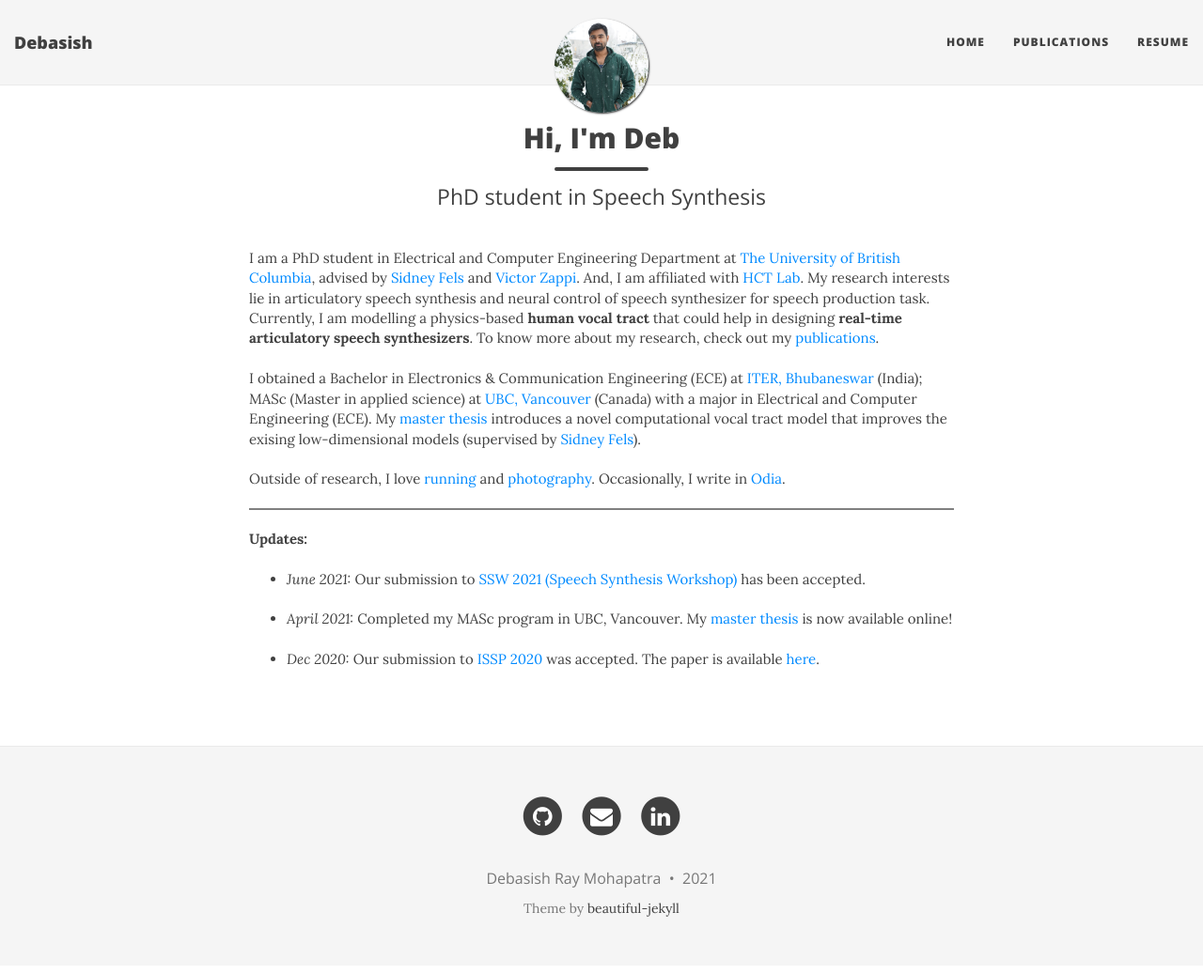
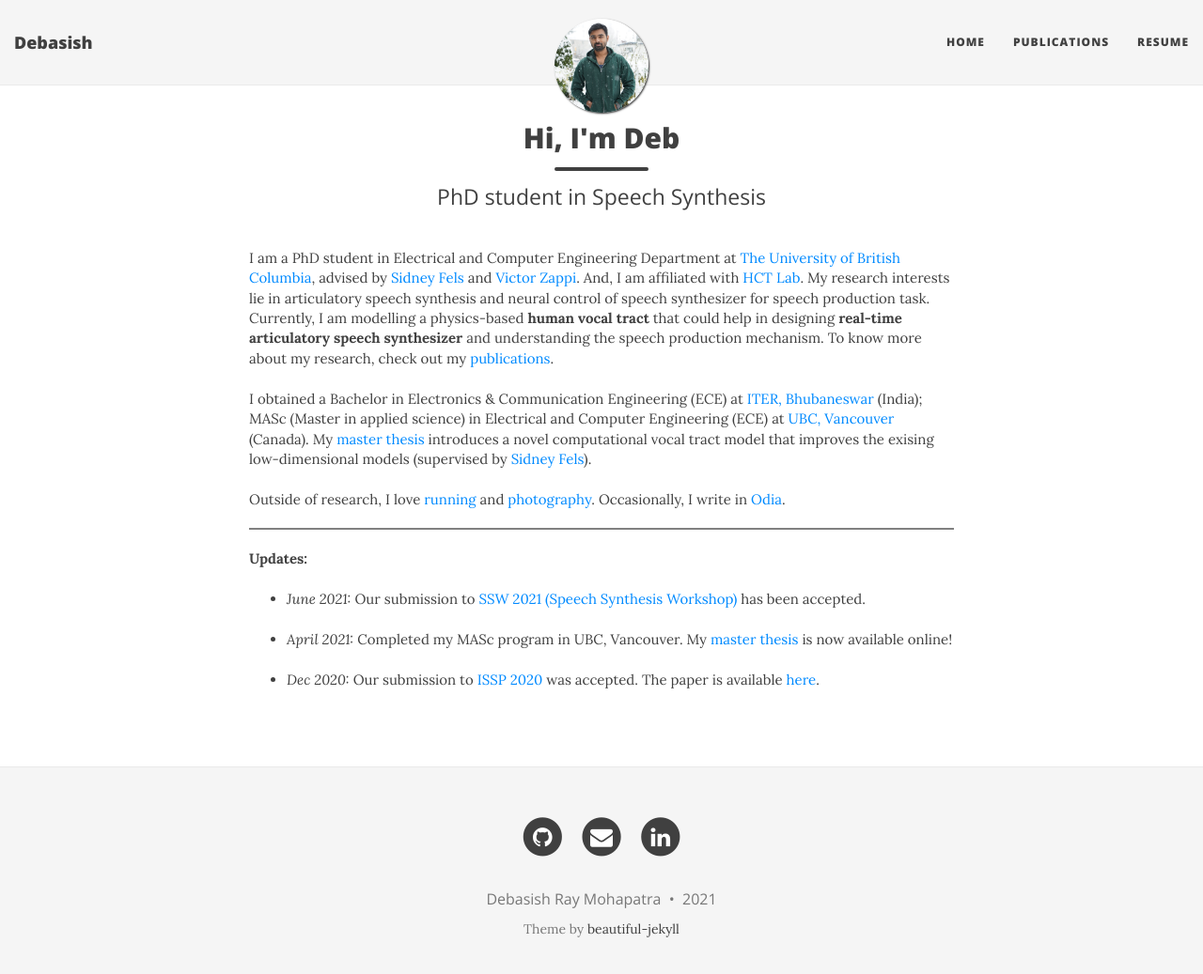
Before and after one commit to Debasishray19/debasishray19.github.io, a Jekyll site: the page built from index.html, in a window 1280 px wide and 1050 px high. Shown: the top 1037 px of the window at 94% size. Built offline with Jekyll 4.4.1, drawn with Linux system fonts in a browser that asks for light colours; nearby versions of some CDN libraries; the list of posts is cut into pages by our own code.

Commit message:
Update index.html

```diff
--- a/index.html
+++ b/index.html
@@ -8,10 +8,10 @@
 	href="https://www.ece.ubc.ca/faculty/sid-fels">Sidney Fels</a> and <a
 	href="https://toomuchidle.com/">Victor Zappi</a>. And, I am affiliated with <a href="http://hct.ece.ubc.ca/">HCT Lab</a>. My research interests lie in
 	articulatory speech synthesis and neural control of speech synthesizer for speech production task. Currently, I am modelling a physics-based <b>human vocal tract</b> that
-        could help in designing <b>real-time articulatory speech synthesizers</b>. To know more about my research, check out my <a href="https://debasishray19.github.io/publications/">publications</a>.<br><br>
+        could help in designing <b>real-time articulatory speech synthesizer</b> and understanding the speech production mechanism. To know more about my research, check out my <a href="https://debasishray19.github.io/publications/">publications</a>.<br><br>
 
 
-I obtained a Bachelor in Electronics & Communication Engineering (ECE) at <a href="https://www.soa.ac.in/iter">ITER, Bhubaneswar</a> (India); MASc (Master in applied science) at <a href="https://www.ubc.ca/">UBC, Vancouver</a> (Canada) with a major in Electrical and Computer Engineering (ECE). My <a href="https://open.library.ubc.ca/cIRcle/collections/ubctheses/24/items/1.0396919">master thesis</a> introduces a novel computational vocal
+I obtained a Bachelor in Electronics & Communication Engineering (ECE) at <a href="https://www.soa.ac.in/iter">ITER, Bhubaneswar</a> (India); MASc (Master in applied science) in Electrical and Computer Engineering (ECE) at <a href="https://www.ubc.ca/">UBC, Vancouver</a> (Canada). My <a href="https://open.library.ubc.ca/cIRcle/collections/ubctheses/24/items/1.0396919">master thesis</a> introduces a novel computational vocal
 tract model that improves the exising low-dimensional models (supervised by <a href="https://www.ece.ubc.ca/faculty/sid-fels">Sidney Fels</a>).<br><br>
 
 Outside of research, I love <a href="https://www.strava.com/athletes/45967561">running</a> and <a href="https://www.debasishraymohapatra.com/">photography</a>.
```
